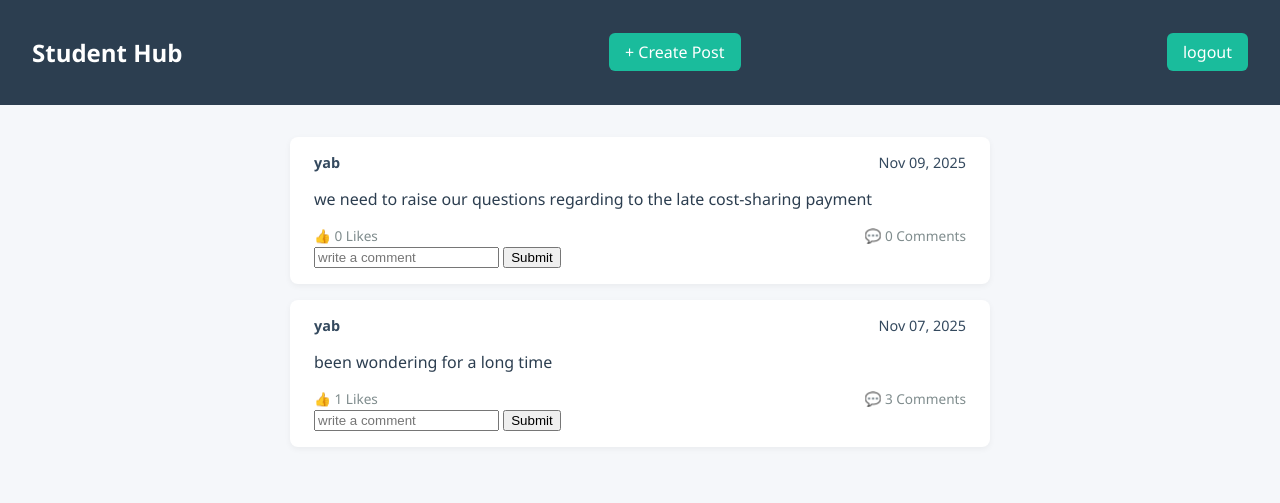
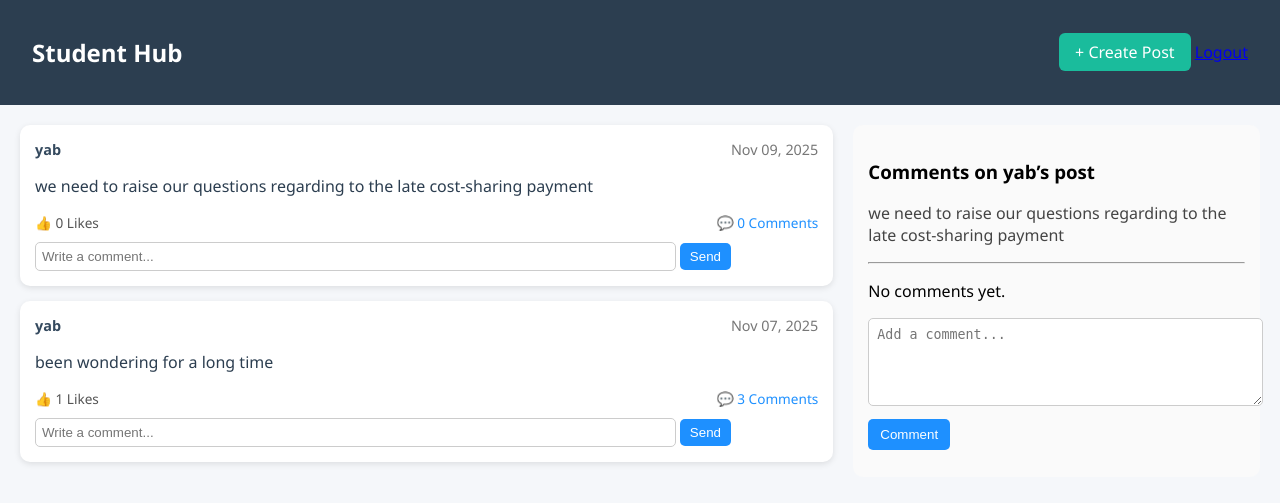
Before and after one commit to kvadah/studenthub, a Django app: page /?post_id=2 in a window 1280 px wide. Shown: the top 503 px of the page. Run offline with Django 5.2, Linux system fonts and the light colour scheme; a user stored in the database is signed in; data comes from the database, SQL or seed files in the repository; both versions use the stored data as it was after the commit; tables that the repository leaves empty hold one stand-in row (values such as "Sample post").

Commit message:
making comments vissible for a post when comments for thatpost isclicked

```diff
--- a/base/static/base/home.css
+++ b/base/static/base/home.css
@@ -33,6 +33,10 @@ body {
     margin: 2rem auto;
 }
 
+.home {
+    display: flex;
+}
+
 .post-card {
     background: white;
     padding: 1rem 1.5rem;
--- a/base/templates/base/home.html
+++ b/base/templates/base/home.html
@@ -8,39 +8,78 @@
 </head>
 <body>
 
+  <!-- Top Navbar -->
   <header class="navbar">
     <h2>Student Hub</h2>
+    <div class="nav-actions">
       <a href="{% url 'create_post' %}" class="btn create-btn">+ Create Post</a>
-    <a href="{% url 'logout' %}" class="btn create-btn">logout</a>
+      <a href="{% url 'logout' %}" class="btn logout-btn">Logout</a>
+    </div>
   </header>
 
-  <main class="container">
+  <!-- Main Content -->
+  <main class="main-container" style="display: grid; grid-template-columns: 2fr 1fr; gap: 20px; padding: 20px;">
+
+    <!-- Left: Posts list -->
+    <div class="posts-section">
       {% if posts %}
         {% for post in posts %}
-        <div class="post-card">
-          <div class="post-header">
+          <div class="post-card" style="background:#fff; border-radius:10px; padding:15px; margin-bottom:15px; box-shadow:0 2px 6px rgba(0,0,0,0.1);">
+            <div class="post-header" style="display:flex; justify-content:space-between;">
               <strong>{{ post.author.username }}</strong>
-            <span class="date">{{ post.created_at|date:"M d, Y" }}</span>
+              <span class="date" style="color:#777;">{{ post.created_at|date:"M d, Y" }}</span>
             </div>
-          <div class="post-content">
+
+            <div class="post-content" style="margin-top:10px;">
               <p>{{ post.content }}</p>
             </div>
-          <div class="post-footer">
+
+            <div class="post-footer" style="margin-top:10px; display:flex; justify-content:space-between; color:#555;">
               <span>👍 {{ post.likes.count }} Likes</span>
-            <span>💬 {{ post.comments.count }} Comments</span>
+              <a href="?post_id={{ post.id }}" style="text-decoration:none; color:dodgerblue;">💬 {{ post.comments.count }} Comments</a>
             </div>
-          <div>
-            <form method="POST" action="{% url 'comment' post.id %}">
+
+            <!-- Quick comment form -->
+            <form method="POST" action="{% url 'comment' post.id %}" style="margin-top:10px;">
               {% csrf_token %}
-            <input type="text" name="content" placeholder="write a comment" >
-            <input type="submit">
+              <input type="text" name="content" placeholder="Write a comment..." style="width:80%; padding:6px; border:1px solid #ccc; border-radius:5px;">
+              <button type="submit" style="padding:6px 10px; background:dodgerblue; color:white; border:none; border-radius:5px;">Send</button>
             </form>
-         </div>
           </div>
         {% endfor %}
       {% else %}
-      <p class="no-posts">No posts yet. Be the first to create one!</p>
+        <p class="no-posts" style="color:#555;">No posts yet. Be the first to create one!</p>
       {% endif %}
+    </div>
+
+    <!-- Right: Comments panel -->
+    <div class="comments-section" style="background:#fafafa; padding:15px; border-radius:10px;">
+      {% if selected_post %}
+        <h3>Comments on {{ selected_post.author.username }}’s post</h3>
+        <p style="margin-top:10px; color:#444;">{{ selected_post.content }}</p>
+        <hr>
+
+        {% for comment in selected_post.comments.all %}
+          <div class="comment" style="margin-bottom:12px;">
+            <strong>{{ comment.author.username }}</strong>
+            <p style="margin:5px 0;">{{ comment.content }}</p>
+            <small style="color:#888;">{{ comment.created_at|timesince }} ago</small>
+          </div>
+        {% empty %}
+          <p>No comments yet.</p>
+        {% endfor %}
+
+        <!-- Add comment form -->
+        <form method="POST" action="{% url 'comment' selected_post.id %}" style="margin-top:15px;">
+          {% csrf_token %}
+          <textarea name="content" placeholder="Add a comment..." required style="width:100%; height:70px; border-radius:5px; border:1px solid #ccc; padding:8px;"></textarea>
+          <button type="submit" style="margin-top:8px; background:dodgerblue; color:white; border:none; padding:8px 12px; border-radius:5px;">Comment</button>
+        </form>
+      {% else %}
+        <p style="color:gray;">Select a post to see its comments.</p>
+      {% endif %}
+    </div>
+
   </main>
 
 </body>
--- a/base/urls.py
+++ b/base/urls.py
@@ -8,4 +8,5 @@ urlpatterns = [
     path('create-post/', views.createPost, name='create_post'),
     path('register/', views.register, name='register'),
     path('comment/<int:pk>/', views.comment, name='comment'),
+     path('view_comments/<int:pk>/', views.viewComments, name='view_comments'),
 ]
--- a/base/views.py
+++ b/base/views.py
@@ -11,7 +11,13 @@ from .models import Post, Comment
 def home(request):
 
     posts = Post.objects.all().order_by('-created_at')
-    context = {'posts': posts}
+    post_id = request.GET.get('post_id')
+    selected_post = None
+    if post_id:
+        selected_post = Post.objects.get(id=post_id)
+    print(selected_post)
+   # comments = post.comments.all()
+    context = {'posts': posts, 'selected_post': selected_post, }
     return render(request, 'base/home.html', context)
 
 
@@ -85,3 +91,10 @@ def comment(request, pk):
 def logoutUser(request):
     logout(request)
     return redirect('home')
+
+
+def viewComments(request, pk):
+    post = Post.objects.get(id=pk)
+    comments = post.comments.all()
+    context = {'post': post, 'comments': comments}
+    return render(request, 'base/home.html', context)
```
Also changed, not shown: db.sqlite3. Lines whose indentation alone changed are shown as unchanged.
